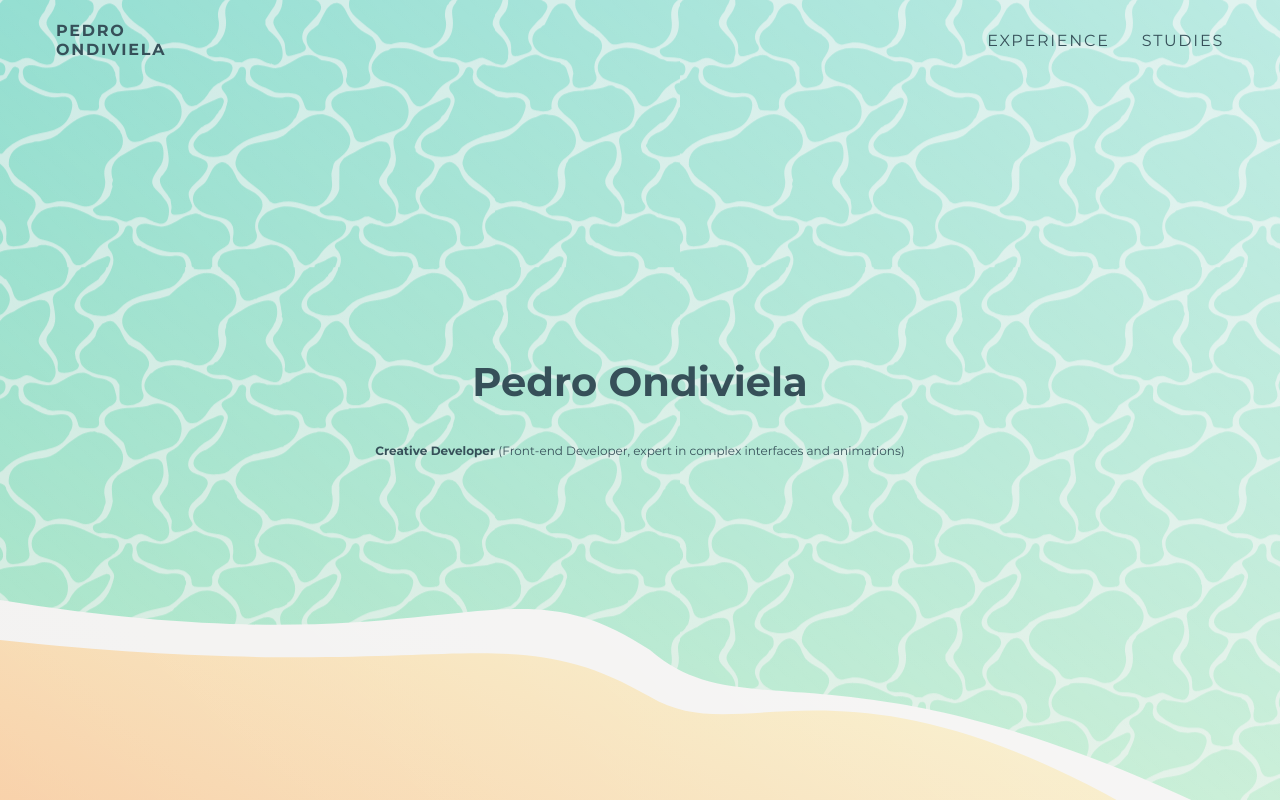
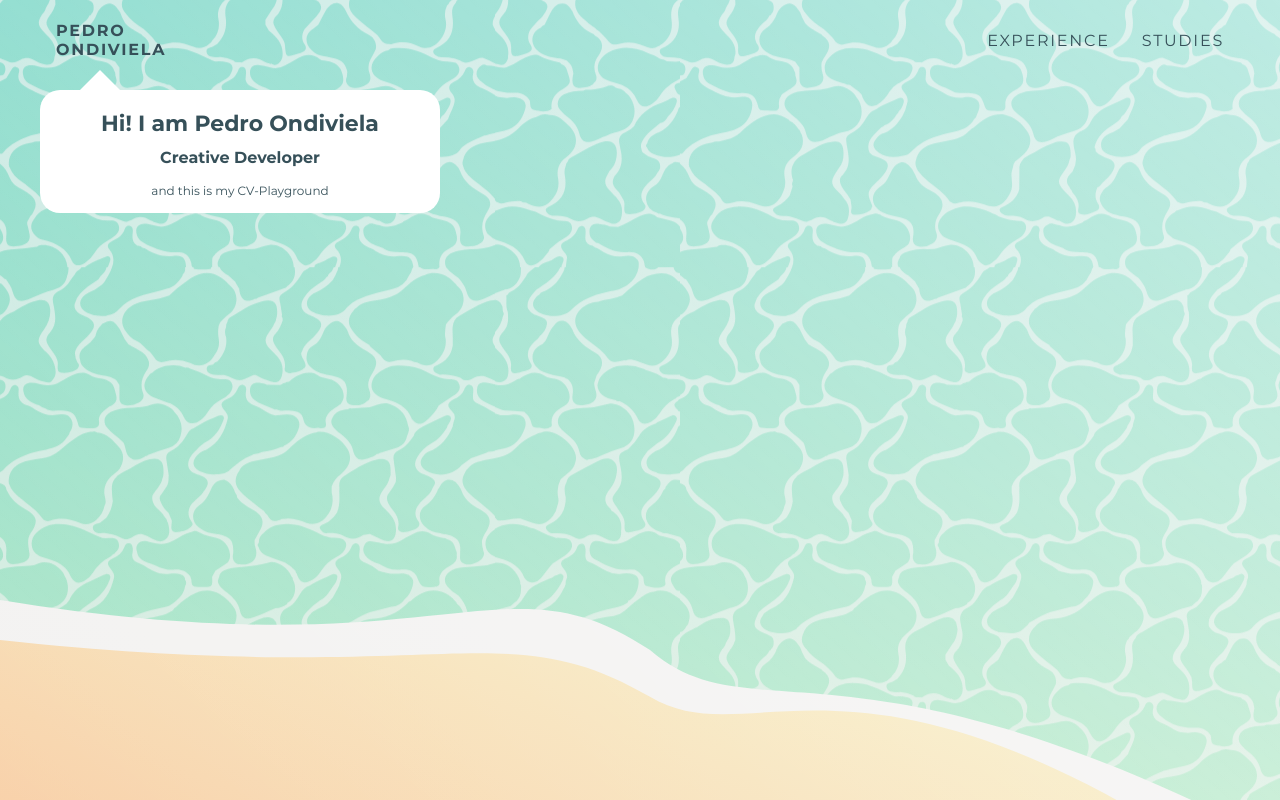
Before and after one commit to PedroOndh/pedroondh.github.io, a Nuxt app: page / in a window 1280 px wide. Shown: the top 800 px of the page. Built offline with nearby package versions, Linux system fonts and the light colour scheme.

Commit message:
feat(about-me): duck animation

```diff
--- a/components/AboutMe.vue
+++ b/components/AboutMe.vue
@@ -1,19 +1,59 @@
 <template>
   <section class="cv-about-me cv-section" id="about-me">
-    <div class="cv-about-me__background">
+    <div class="cv-about-me__background" ref="background">
       <div class="cv-about-me__background-waves" />
+      <div
+        :class="[
+          'cv-about-me__splash',
+          {
+            'cv-about-me__splash--top': !verticalDirection,
+            'cv-about-me__splash--bottom': verticalDirection,
+            'cv-about-me__splash--right': horizontalDirection,
+            'cv-about-me__splash--left': !horizontalDirection
+          }
+        ]"
+        v-if="duck && !block"
+        :style="`top: ${mouseY}px; left: ${mouseX}px`"
+      />
+      <div
+        :class="['cv-about-me__cursor', { 'cv-about-me__cursor--right': horizontalDirection }]"
+        v-if="duck"
+        :style="`top: ${mouseY}px; left: ${mouseX}px`"
+      />
       <div class="cv-about-me__background-sand" />
     </div>
     <div class="cv-about-me__text">
-      <h1>Pedro Ondiviela</h1>
-      <p>
-        <b>Creative Developer</b>
-        (Front-end Developer, expert in complex interfaces and animations)
-      </p>
+      <h1 class="cv-about-me__title">Hi! I am Pedro Ondiviela</h1>
+      <b class="cv-about-me__subtitle">Creative Developer</b>
+      <p class="cv-about-me__description">and this is my CV-Playground</p>
     </div>
   </section>
 </template>
-<script setup lang="ts"></script>
+<script setup lang="ts">
+  const background = ref(null);
+  const duck = ref(false);
+  const mouseX = ref(0);
+  const mouseY = ref(0);
+  const verticalDirection = ref(false);
+  const horizontalDirection = ref(false);
+  const block = ref(false);
+  onMounted(() => {
+    background.value.addEventListener('mouseenter', () => {
+      duck.value = true;
+    });
+    background.value.addEventListener('mousemove', (event: MouseEvent) => {
+      if (!block.value) {
+        console.log(event.movementX, event.movementY);
+        mouseX.value = event.offsetX;
+        mouseY.value = event.offsetY;
+        verticalDirection.value = event.movementY > 0;
+        horizontalDirection.value = event.movementX > 0;
+        block.value = true;
+        setTimeout(() => (block.value = false), 10);
+      }
+    });
+  });
+</script>
 <style lang="scss" scoped>
   .cv-about-me {
     position: relative;
@@ -61,6 +101,75 @@
         animation-iteration-count: infinite;
       }
     }
+    &__cursor {
+      position: absolute;
+      width: rem(40px);
+      height: rem(40px);
+      margin-top: rem(-30px);
+      margin-left: rem(-20px);
+      background: url('../assets/icons/duck.svg');
+      background-size: 100% 100%;
+      transition-property: top, left, transform;
+      transition-duration: 0.5s;
+      &:after {
+        content: '';
+        position: relative;
+        top: rem(40px);
+        display: block;
+        width: rem(40px);
+        height: rem(40px);
+        background: url('../assets/icons/duck.svg');
+        background-size: 100% 100%;
+        transform: scaleY(-1);
+        opacity: 0.4;
+      }
+      &--right {
+        transform: scaleX(-1);
+        &:after {
+          transform: scaleY(-1);
+        }
+      }
+    }
+    &__splash {
+      position: absolute;
+      width: rem(20px);
+      height: rem(20px);
+      margin-top: rem(-10px);
+      margin-left: rem(-10px);
+      border-radius: 50%;
+      &--top {
+        border-top: 1px solid $light-blue;
+      }
+      &--right {
+        border-right: 1px solid $light-blue;
+      }
+      &--bottom {
+        border-bottom: 1px solid $light-blue;
+      }
+      &--left {
+        border-left: 1px solid $light-blue;
+      }
+      @keyframes splash {
+        0% {
+          transform: scale(0.1, 0.1);
+        }
+        99% {
+          transform: scale(6, 4);
+          border-color: $grey;
+        }
+        100% {
+          transform: scale(6, 4);
+          border: 0px solid $grey;
+        }
+      }
+      animation: splash;
+      transition-property: top, left, width, margin-left, margin-top, border, transform;
+      transition-duration: 0.5s;
+      transition-timing-function: linear;
+      animation-fill-mode: forwards;
+      animation-iteration-count: 1;
+      animation-duration: 1s;
+    }
     &__background-sand {
       position: absolute;
       bottom: 0;
@@ -103,7 +212,31 @@
       }
     }
     &__text {
-      position: relative;
+      position: absolute;
+      top: rem(90px);
+      left: rem(40px);
+      width: rem(400px);
+      padding: rem(10px);
+      border-radius: rem(20px);
+      background-color: $white;
+      &:after {
+        content: '';
+        position: absolute;
+        top: rem(-20px);
+        left: rem(40px);
+        width: 0;
+        height: 0;
+        border-left: rem(20px) solid transparent;
+        border-right: rem(20px) solid transparent;
+        border-bottom: rem(20px) solid $white;
+      }
+    }
+    &__title {
+      font-size: $font-size--medium-big;
+      margin: 0;
+    }
+    &__description {
+      margin-bottom: 0;
     }
   }
 </style>
```
Also changed, not shown: assets/icons/duck.svg (added).
